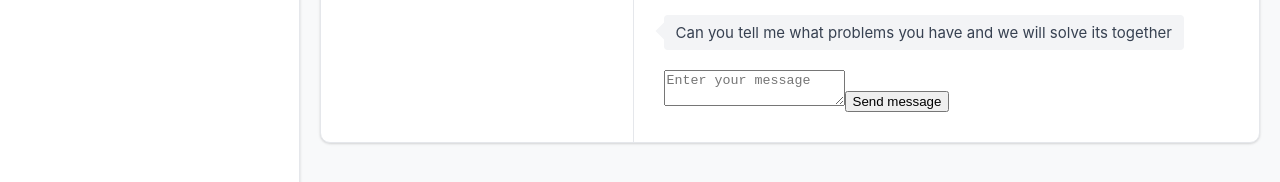
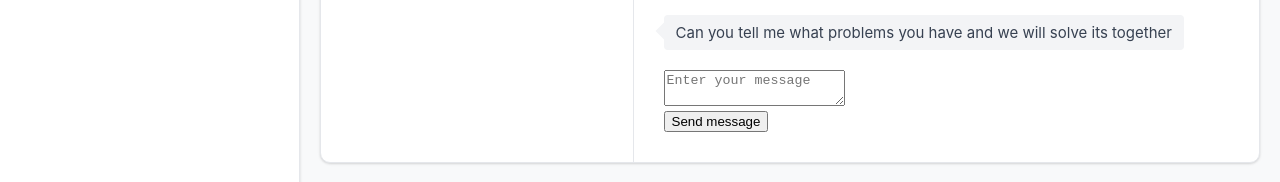
Before and after one commit to KatrinaNov/social_network, a React (Create React App) app: page /dialogs in a window 1280 px wide. Shown: the part 554-736 px from the top of the page. Built offline with nearby package versions, Linux system fonts and the light colour scheme; no server answers.

Commit message:
77. redux-form validation

```diff
--- /dev/null
+++ b/src/components/Dialogs/AddMessageForm/AddMessageFrom.tsx
@@ -0,0 +1,28 @@
+import {maxLength, required} from "../../../utils/validators/validators";
+import React from "react";
+import {Field, InjectedFormProps, reduxForm} from "redux-form";
+import {Textarea} from "../../common/FormsControls/FormsControls";
+
+export type AddMessageFromFormDataType = {
+  newMessageBody: string
+}
+
+const maxLength100 = maxLength(100)
+
+const AddMessageFrom: React.FC<InjectedFormProps<AddMessageFromFormDataType>> = (props) => {
+  return (
+    <form onSubmit={props.handleSubmit}>
+      <Field
+        placeholder={'Enter your message'}
+        component={Textarea}
+        name={"newMessageBody"}
+        validate={[required, maxLength100]}
+      />
+      <button>Send message</button>
+    </form>
+  )
+}
+export const AddMessageReduxForm = reduxForm<AddMessageFromFormDataType>({
+  //a unique name gor the form
+  form: 'dialogAddMessageForm'
+})(AddMessageFrom)
--- a/src/components/Dialogs/Dialogs.tsx
+++ b/src/components/Dialogs/Dialogs.tsx
@@ -1,10 +1,9 @@
-import React, {ChangeEvent} from 'react';
+import React from 'react';
 import s from './Dialogs.module.css';
 import DialogItem from "./DialogItem/DialogItem";
 import Message from "./Message/Message";
-
 import {DialogsPropsType} from "./DialogsContainer";
-import {Field, InjectedFormProps, reduxForm} from "redux-form";
+import {AddMessageFromFormDataType, AddMessageReduxForm} from "./AddMessageForm/AddMessageFrom";
 
 const Dialogs = (props: DialogsPropsType) => {
   let state = props.dialogsPage
@@ -15,7 +14,7 @@ const Dialogs = (props: DialogsPropsType) => {
   let messagesElements = state.messages
     .map(m => <Message key={m.id} message={m.message} id={m.id}/>)
 
-  const addNewMessage = (formData: FormDataType) => {
+  const addNewMessage = (formData: AddMessageFromFormDataType) => {
     props.addMessage(formData.newMessageBody)
   }
 
@@ -27,7 +26,6 @@ const Dialogs = (props: DialogsPropsType) => {
         </div>
         <div className={s.messages}>
           {messagesElements}
-          {/*<div className={`${s.message} ${s.answer}`}>Hello my friend!</div>*/}
           <div className={s.send_message}>
             <AddMessageReduxForm onSubmit={addNewMessage}/>
           </div>
@@ -37,25 +35,4 @@ const Dialogs = (props: DialogsPropsType) => {
   )
 }
 
-type FormDataType = {
-  newMessageBody: string
-}
-
-const AddMessageFrom: React.FC<InjectedFormProps<FormDataType>> = (props) => {
-  return (
-    <form onSubmit={props.handleSubmit}>
-      <Field
-        placeholder={'Enter your message'}
-        component={"textarea"}
-        name={"newMessageBody"}
-      />
-      <button>Send message</button>
-    </form>
-  )
-}
-const AddMessageReduxForm = reduxForm<FormDataType>({
-  //a unique name gor the form
-  form: 'dialogAddMessageForm'
-})(AddMessageFrom)
-
 export default Dialogs;
--- a/src/components/Login/Login.tsx
+++ b/src/components/Login/Login.tsx
@@ -1,5 +1,7 @@
 import React from 'react';
 import {Field, InjectedFormProps, reduxForm} from "redux-form";
+import {Input} from "../common/FormsControls/FormsControls";
+import {required} from "../../utils/validators/validators";
 
 type FormDataType = {
   login: string
@@ -11,13 +13,13 @@ const LoginForm: React.FC<InjectedFormProps<FormDataType>> = (props) => {
   return (
       <form onSubmit={props.handleSubmit}>
         <div>
-          <Field placeholder={"Login"} name={"login"} component={"input"}/>
+          <Field placeholder={"Login"} name={"login"} component={Input} validate={[required]}/>
         </div>
         <div>
-          <Field placeholder={"Password"} name={"password"} component={"input"}/>
+          <Field placeholder={"Password"} name={"password"} component={Input} validate={[required]}/>
         </div>
         <div>
-          <Field component={"input"} name={"rememberMe"} type={"checkbox"} /> remember me
+          <Field component={Input} name={"rememberMe"} type={"checkbox"} validate={[required]}/> remember me
         </div>
         <div>
           <button>Login</button>
--- a/src/components/Profile/MyPosts/MyPosts.module.css
+++ b/src/components/Profile/MyPosts/MyPosts.module.css
@@ -1,5 +1,4 @@
 .textarea {
     width: 100%;
     min-height: 100px;
-    margin-bottom: 20px;
 }
--- a/src/components/Profile/MyPosts/MyPosts.tsx
+++ b/src/components/Profile/MyPosts/MyPosts.tsx
@@ -3,6 +3,8 @@ import s from './MyPosts.module.css';
 import Post from "./Post/Post";
 import {MyPostsPropsType} from "./MyPostsContainer";
 import {Field, InjectedFormProps, reduxForm} from "redux-form";
+import {maxLength, required} from "../../../utils/validators/validators";
+import {Textarea} from "../../common/FormsControls/FormsControls";
 
 const MyPosts = (props: MyPostsPropsType) => {
 
@@ -29,14 +31,19 @@ type FormDataType = {
   newPostText: string
 }
 
+const maxLength30 = maxLength(30)
+
 const AddNewPostForm: React.FC<InjectedFormProps<FormDataType>> = (props) => {
+
+
   return (
     <form onSubmit={props.handleSubmit}>
       <Field
         className={s.textarea}
         placeholder={'Write your message'}
         name={"newPostText"}
-        component={"textarea"}
+        component={Textarea}
+        validate={[required, maxLength30]}
       />
       <button>Add post</button>
     </form>
--- /dev/null
+++ b/src/components/common/FormsControls/FormsControls.module.css
@@ -0,0 +1,8 @@
+.formControl.error input,
+.formControl.error textarea {
+  border: 1px solid red;
+}
+
+.formControl.error span {
+  color: red
+}
--- /dev/null
+++ b/src/components/common/FormsControls/FormsControls.tsx
@@ -0,0 +1,24 @@
+import React from 'react';
+import styles from './FormsControls.module.css'
+
+const FormControl = ({input, meta, children, ...props}: any) => {
+  const hasError = meta.touched && meta.error
+  return (
+    <div className={styles.formControl + " " + (hasError && styles.error)}>
+      <div>
+        {children}
+      </div>
+      {hasError && <span>{meta.error}</span>}
+    </div>
+  );
+};
+
+export const Textarea = (props: any) => {
+  const {input, meta, children, ...restProps} = props;
+  return  <FormControl {...props}><textarea {...input} {...restProps} /></FormControl>
+};
+
+export const Input = (props: any) => {
+  const {input, meta, children, ...restProps} = props;
+  return  <FormControl {...props}><input {...input} {...restProps} /></FormControl>
+};
--- /dev/null
+++ b/src/utils/validators/validators.ts
@@ -0,0 +1,7 @@
+export const required = (value: string) => {
+  if (value) return undefined;
+  return 'Field is required'
+}
+export const maxLength = (max: number) => (value: string) => {
+  return value && value.length > max ? `Max length is ${max} symbols` : undefined;
+}
```
